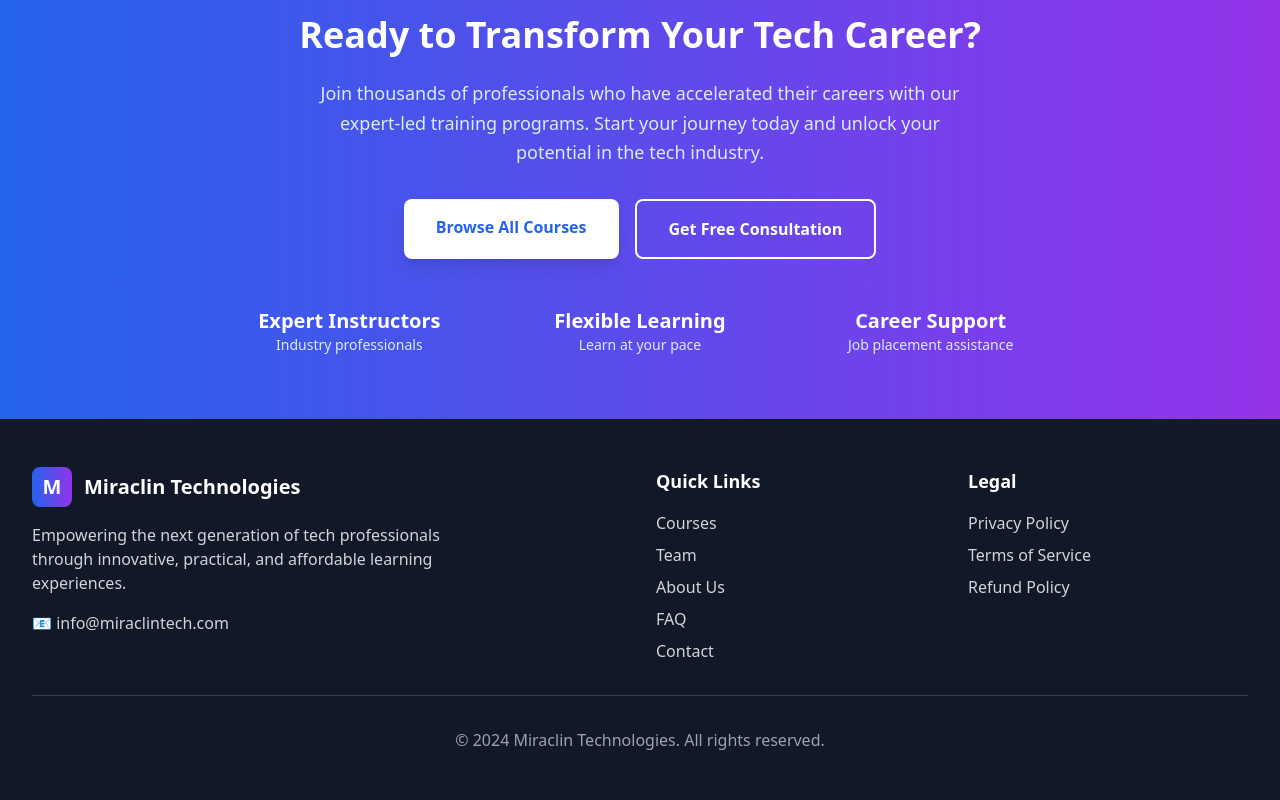
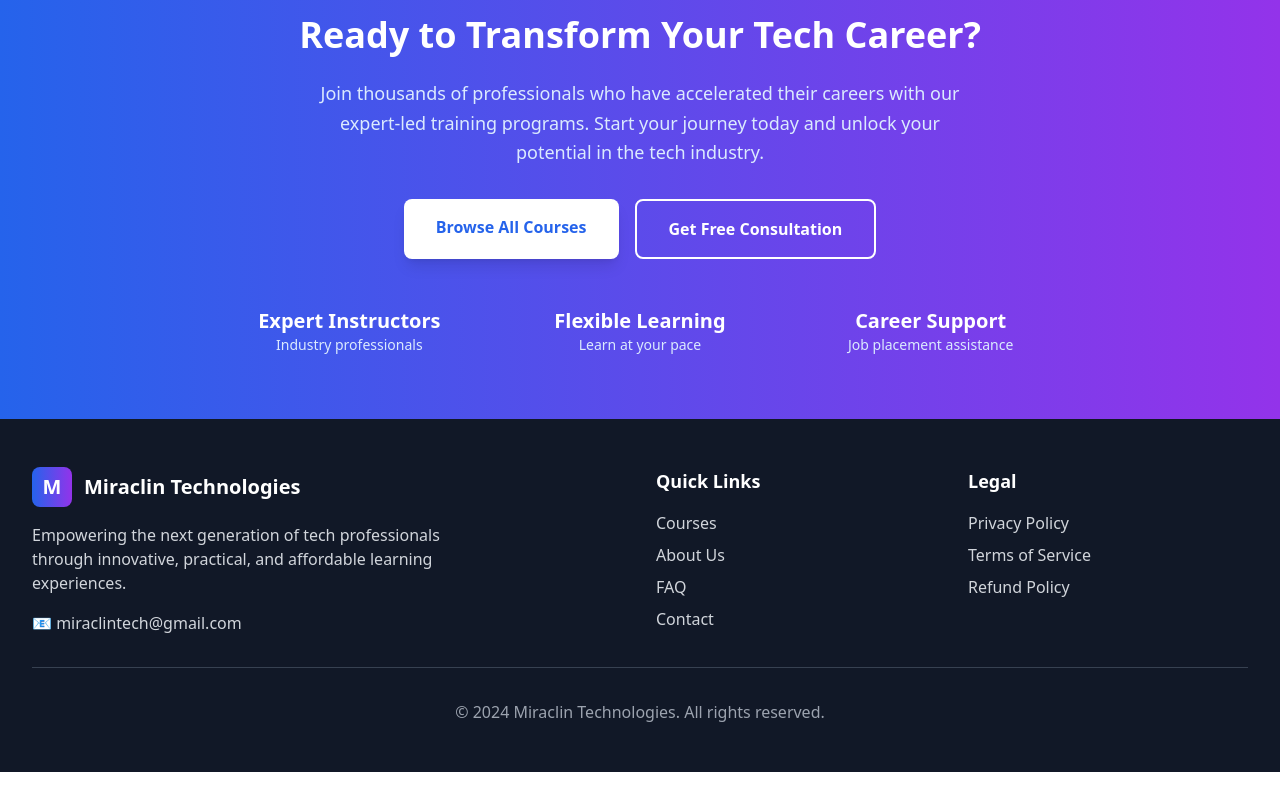
Before and after one commit to miracl-in/miracl-in.github.io, a Next.js app: page / in a window 1280 px wide. Shown: the part 5556-6356 px from the top of the page. After the commit the page ends 6328 px from the top, so only its background shows below. Built offline with nearby package versions, Linux system fonts and the light colour scheme.

Commit message:
Update Footer.tsx

```diff
--- a/components/Footer.tsx
+++ b/components/Footer.tsx
@@ -16,8 +16,8 @@
               Empowering the next generation of tech professionals through innovative, practical, and affordable learning experiences.
             </p>
             <div className="flex gap-4">
-              <a href="mailto:info@miraclintech.com" className="text-gray-300 hover:text-white transition-colors">
-                📧 info@miraclintech.com
+              <a href="mailto:miraclintech@gmail.com" className="text-gray-300 hover:text-white transition-colors">
+                📧 miraclintech@gmail.com
               </a>
             </div>
           </div>
@@ -27,7 +27,6 @@
             <h3 className="text-lg font-semibold mb-4">Quick Links</h3>
             <ul className="space-y-2">
               <li><a href="/courses" className="text-gray-300 hover:text-white transition-colors">Courses</a></li>
-              <li><a href="/team" className="text-gray-300 hover:text-white transition-colors">Team</a></li>
               <li><a href="/about" className="text-gray-300 hover:text-white transition-colors">About Us</a></li>
               <li><a href="/faq" className="text-gray-300 hover:text-white transition-colors">FAQ</a></li>
               <li><a href="/contact" className="text-gray-300 hover:text-white transition-colors">Contact</a></li>
```
